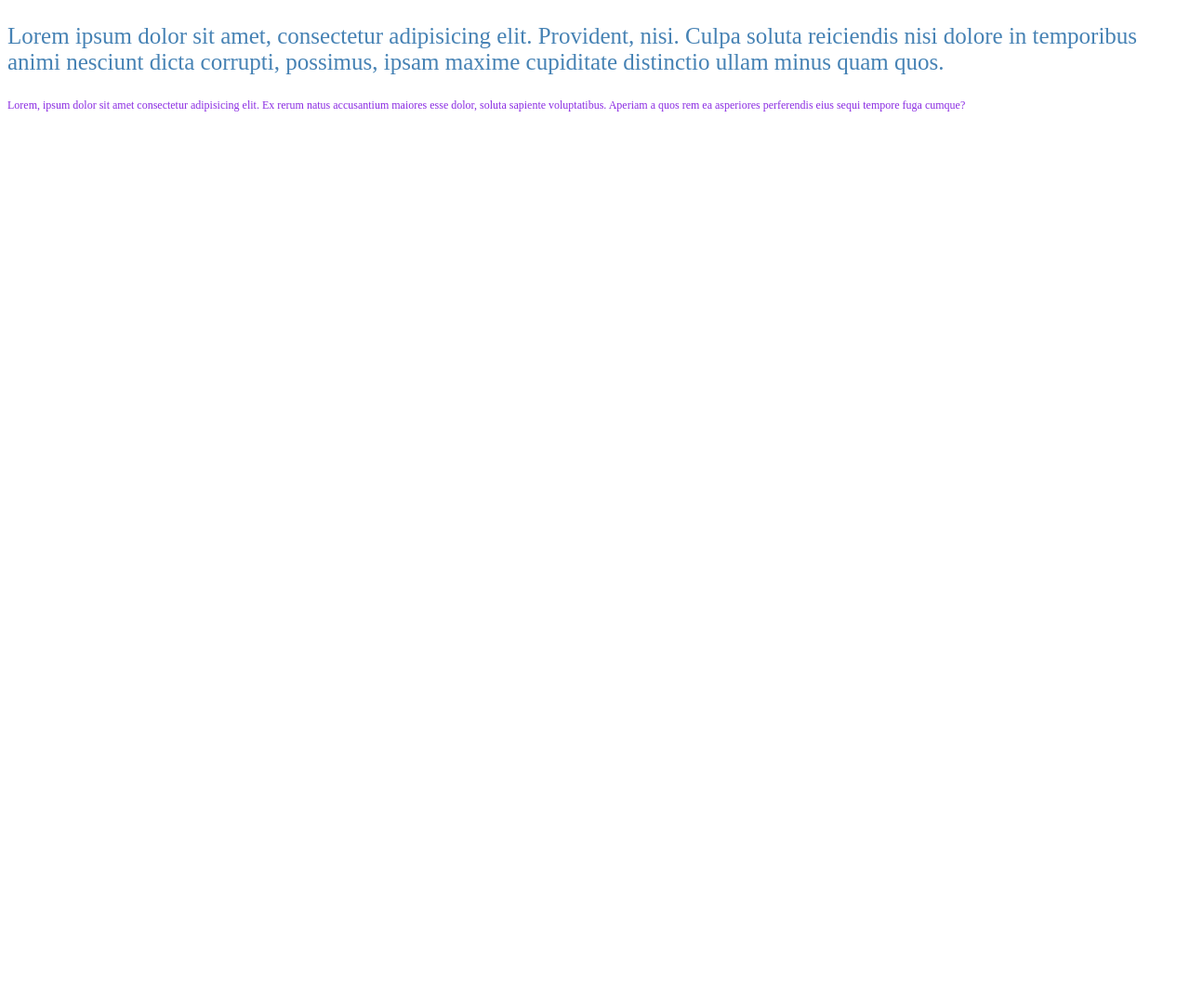
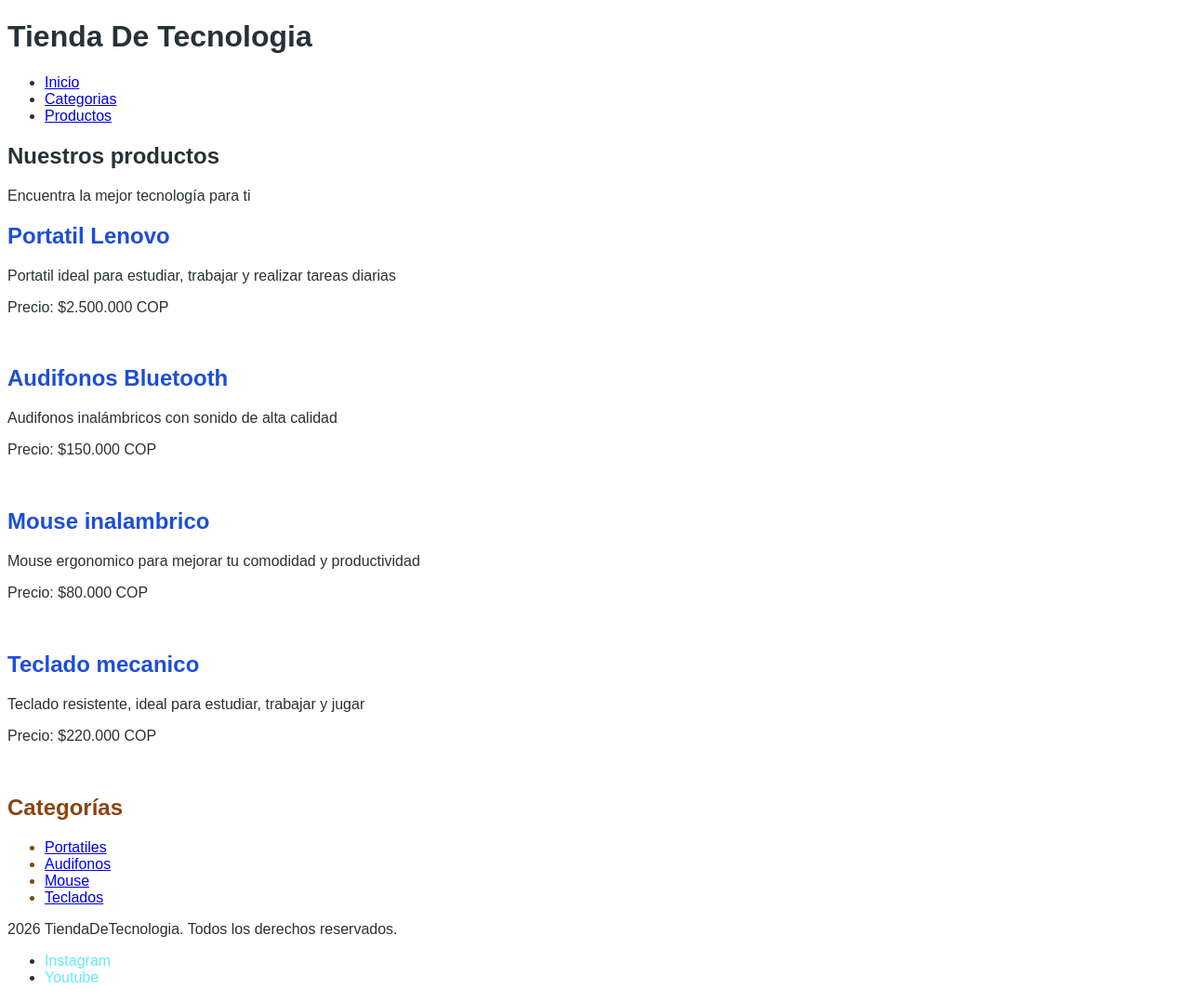
Before and after one commit to GiovanyPinzon/css, a plain HTML site: page index.html in a window 1280 px wide. Shown: the whole page at 93% size. Before the commit the page ends 800 px from the top, so only its background shows below. Drawn offline with Linux system fonts and the light colour scheme.

Commit message:
feat(styles):maquetar catalogo semantico y aplicar jerarquia CSS

```diff
--- a/estilos.css
+++ b/estilos.css
@@ -1,12 +1,37 @@
 body {
-    color: brown;
-    font-size: 25px;
-}
-p {
-    color: steelblue;
+  font-family: sans-serif;
+  color: #263238;
 }
 
-.color {
-    color: blueviolet;
-    font-size: 12px;
+header nav ul {
+  list-style: none;
+  color: #15803d;
 }
+
+header nav ul li a {
+  color: #facc15;
+  text-decoration: none;
+}
+
+main article h2 {
+  color: #1d4ed8;
+}
+
+.btn-comprar {
+  color: white;
+  text-decoration: none;
+}
+
+#btn-destacado {
+  background-color: #dc2626;
+  color: white;
+}
+
+aside {
+  color: saddlebrown;
+}
+
+footer ul li a {
+  color: #67e8f9;
+  text-decoration: none;
+}
--- a/index.html
+++ b/index.html
@@ -7,16 +7,66 @@
     <title>Document</title>
     <link rel="stylesheet" href="estilos.css">
 </head>
+<header>
+    <h1>Tienda De Tecnologia</h1>
+    <ul>
+        <nav>
+            <li><a href="#inicio">Inicio</a></li>
+            <li><a href="#categorias">Categorias</a></li>
+            <li><a href="#Productos">Productos</a></li>
+        </nav>
+    </ul>
+</header>
+ <main>
+    <section>
+        <h2>Nuestros productos</h2>
+        <p>Encuentra la mejor tecnología para ti</p>
 
-<body>
-    <p>
-        Lorem ipsum dolor sit amet, consectetur adipisicing elit. Provident, nisi. Culpa soluta reiciendis nisi dolore
-        in temporibus animi nesciunt dicta corrupti, possimus, ipsam maxime cupiditate distinctio ullam minus quam quos.
-    </p>
-    <p class="color">
-        Lorem, ipsum dolor sit amet consectetur adipisicing elit. Ex rerum natus accusantium maiores esse dolor, soluta
-        sapiente voluptatibus. Aperiam a quos rem ea asperiores perferendis eius sequi tempore fuga cumque?
-    </p>
-</body>
+        <div>
 
-</html>
+            <article>
+                <h2>Portatil Lenovo</h2>
+                <p>Portatil ideal para estudiar, trabajar y realizar tareas diarias</p>
+                <p>Precio: $2.500.000 COP</p>
+                <a class="btn-comprar" href="#compra">Comprar producto</a>
+                </article>
+
+                <article>
+                    <h2>Audifonos Bluetooth</h2>
+                    <p>Audifonos inalámbricos con sonido de alta calidad</p>
+                    <p>Precio: $150.000 COP</p>
+                    <a class="btn-comprar btn-destacado" href="#compra">Comprar producto</a>
+                </article>
+
+                <article>
+                    <h2>Mouse inalambrico</h2>
+                    <p>Mouse ergonomico para mejorar tu comodidad y productividad</p>
+                    <p>Precio: $80.000 COP</p>
+                    <a class="btn-comprar" href="#compra">Comprar producto</a>
+                </article>
+
+                <article>
+                    <h2>Teclado mecanico</h2>
+                    <p>Teclado resistente, ideal para estudiar, trabajar y jugar</p>
+                    <p>Precio: $220.000 COP</p>
+                    <a class="btn-comprar" href="#compra">Comprar producto</a>
+                </article>
+
+    <aside>
+            <h2>Categorías</h2>
+
+            <ul>
+                <li><a href="#productos">Portatiles</a></li>
+                <li><a href="#productos">Audifonos</a></li>
+                <li><a href="#productos">Mouse</a></li>
+                <li><a href="#productos">Teclados</a></li>
+            </ul>
+        </aside>
+</main>
+<footer>
+        <p>2026 TiendaDeTecnologia. Todos los derechos reservados.</p>
+            <ul>
+                <li><a href="#Instagram">Instagram</a></li>
+                <li><a href="#Youtube">Youtube</a></li>
+            </ul>
+</footer>
```
